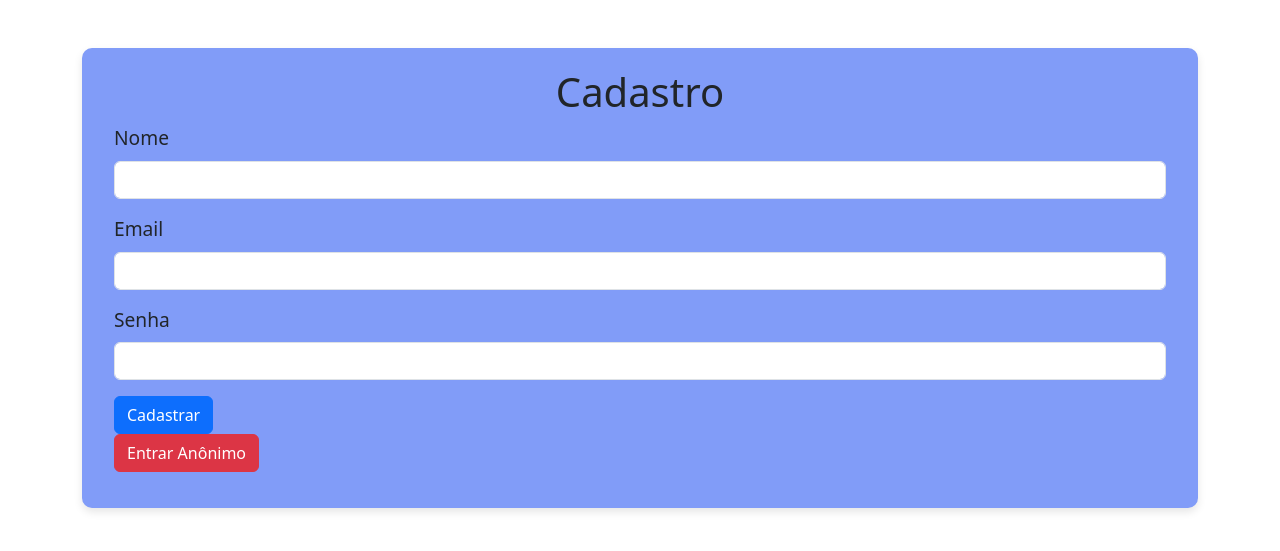
After one commit to rebekahethel/stop, a Flask app: page /cadastro in a window 1280 px wide. The commit adds this page. Shown: the top 551 px of the page. Run offline with Flask 3, Linux system fonts and the light colour scheme.

Commit message:
criando cadastro de usuarios e rotas

```diff
--- a/app.py
+++ b/app.py
@@ -3,6 +3,9 @@ from flask_sqlalchemy import SQLAlchemy
 import random
 from datetime import datetime, timedelta
 from flask_login import LoginManager, UserMixin, login_user, login_required, logout_user, current_user
+import random
+import string
+import secrets
 
 app = Flask(__name__)
 app.secret_key = 'jakfjhaAFGKMLajfnakk135682008'
@@ -94,8 +97,6 @@ class SalaJogador(db.Model):
 
 
 
-
-
 class SalaTema(db.Model):
     __tablename__ = 'sala_tema'
     id = db.Column(db.Integer, primary_key=True)
@@ -132,8 +133,11 @@ def datetime_to_brl(dt):
 
 
 @app.route('/')
+@login_required
 def inicio():
-    return render_template('inicio.html')
+    return render_template('inicio.html', current_user=current_user)
+
+
 
 
 @app.route('/criar_sala', methods=['GET', 'POST'])
@@ -232,15 +236,66 @@ def admin_letras():
     letras = Letras.query.all()
     return render_template('letra.html', letras=letras)
 
+def criar_usuario(nome, email, senha):
+    jogador = Jogador(nome=nome, email=email, senha=senha)
+    db.session.add(jogador)
+    db.session.commit()
+    return jogador
+
+@app.route('/cadastro', methods=['GET', 'POST'])
+def cadastro():
+    if request.method == 'POST':
+        nome = request.form.get('nome')
+        email = request.form.get('email')
+        senha = request.form.get('senha')
+        _jogador = criar_usuario(nome, email, senha)
+
+        return redirect(url_for('login'))
+
+    return render_template('cadastro.html')
+
+
+@app.route('/cadastro_anonimo', methods=['POST'])
+def cadastro_anonimo():
+
+    adjectives = ["Fast", "Silent", "Happy", "Dark", "Bright", "Wild", "Crazy", "Calm"]
+    animals = ["Lion", "Tiger", "Eagle", "Shark", "Wolf", "Panda", "Falcon", "Fox"]
+
+    username = random.choice(adjectives) + random.choice(animals) + str(random.randint(100, 999))
+
+    domains = ["example.com", "mail.com", "anon.io", "temp.org"]
+    email = username.lower() + "@" + random.choice(domains)
+
+
+    characters = string.ascii_letters + string.digits + string.punctuation
+    password = ''.join(secrets.choice(characters) for _ in range(12))
+
+    jogador = criar_usuario(username, email, password)
+    login_user(jogador)
+    return redirect(url_for('inicio'))
 
 
 
 
+@app.route('/login', methods=['GET', 'POST'])
+def login():
+    if request.method == 'POST':
+        email = request.form.get('email')
+        senha = request.form.get('senha')
+        jogador = Jogador.query.filter_by(email=email, senha=senha).first()
+        if jogador:
+            login_user(jogador)
+            return redirect(url_for('inicio'))
+        else:
+            return 'Email ou senha inválidos', 401
 
+    return render_template('login.html')
 
-
-
-
+@app.route('/logout')
+@login_required
+def logout():
+    logout_user()
+    return redirect(url_for('cadastro'))
 
 
 
--- a/static/style.css
+++ b/static/style.css
@@ -78,3 +78,17 @@
     border-radius: 10px;
 
 }
+
+.botao-sair {
+    background-color: #d32923;
+    color: white;
+    padding: 10px 20px;
+    border-radius: 5px;
+    text-decoration: none;
+    min-width: 150px;
+}
+
+.botao-sair:hover {
+    background-color: #d15c58;
+    color: white;
+}
--- /dev/null
+++ b/templates/cadastro.html
@@ -0,0 +1,34 @@
+{% extends "base.html" %}
+
+{% block content %}
+
+
+<div class="container">
+    <h1 class="text-center">Cadastro</h1>
+    <form method="POST" action="/cadastro">
+        <div class="mb-3">
+            <label for="nome" class="form-label">Nome</label>
+            <input type="text" class="form-control" id="nome" name="nome" required>
+        </div>
+        <div class="mb-3">
+            <label for="email" class="form-label">Email</label>
+            <input type="email" class="form-control" id="email" name="email" required>
+        </div>
+        <div class="mb-3">
+            <label for="senha" class="form-label">Senha</label>
+            <input type="password" class="form-control" id="senha" name="senha" required>
+        </div>
+        <div>
+            <button type="submit" class="btn btn-primary">Cadastrar</button>
+        </div>
+    </form>
+
+    <form action="/cadastro_anonimo" method="post">
+        <div class="mb-3">
+            <button type="submit" class="btn btn-danger">Entrar Anônimo</button>
+        </div>
+    </form>
+</div>
+
+
+{% endblock %}
--- a/templates/inicio.html
+++ b/templates/inicio.html
@@ -6,7 +6,7 @@
 
 
 
-        <h1>Bem-vindo ao STOP!</h1>
+        <h1>Bem-vindo ao STOP! {{current_user.nome}}</h1>
 
         <br>
 
@@ -46,6 +46,10 @@
                 <div class="text-center mb-3">
                     <a class="btn botao w-auto mx-auto" href="/salas">Salas Criadas</a>
                 </div>
+                  <div class="text-center mb-3">
+                    <a class="btn botao-sair w-auto mx-auto " href="/logout">Sair</a>
+                </div>
+
             </div>
 
 
```
Also changed, not shown: templates/login.html (added, +30 -0 lines), instance/stop.db.
